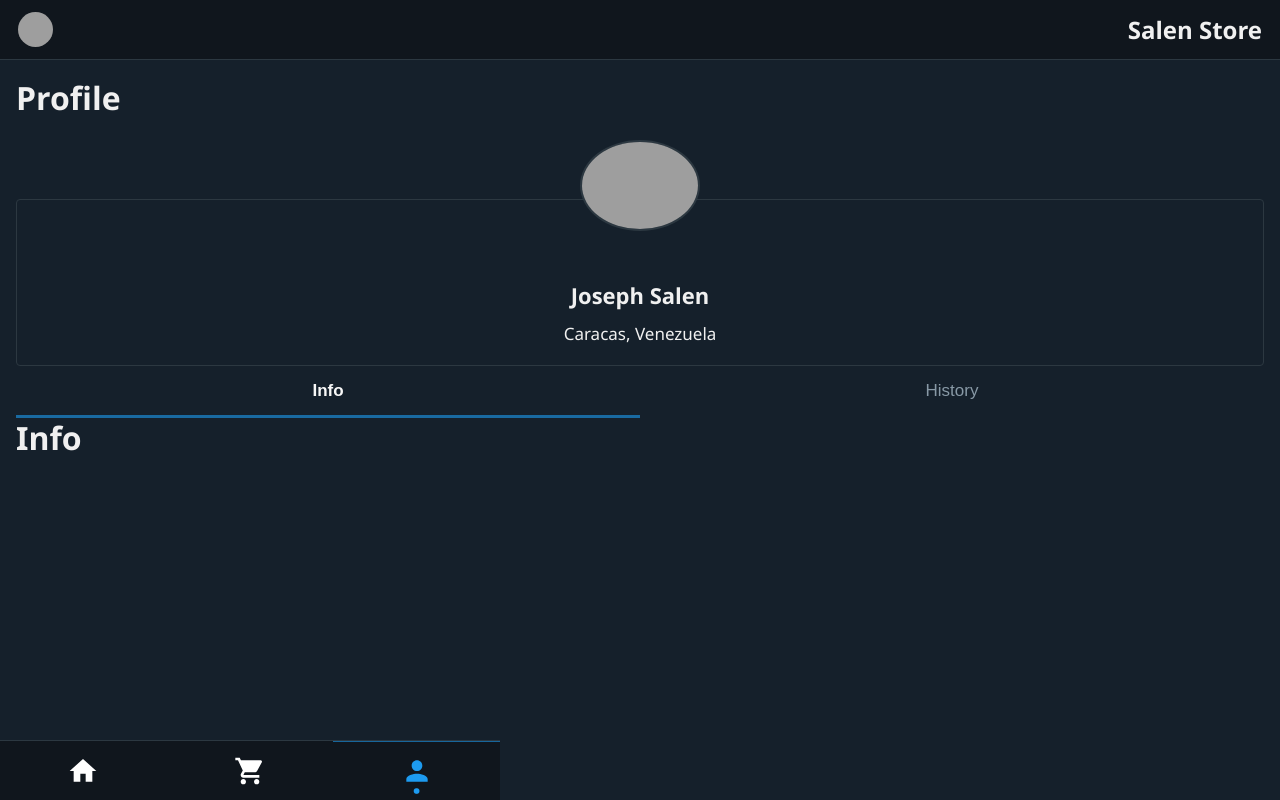
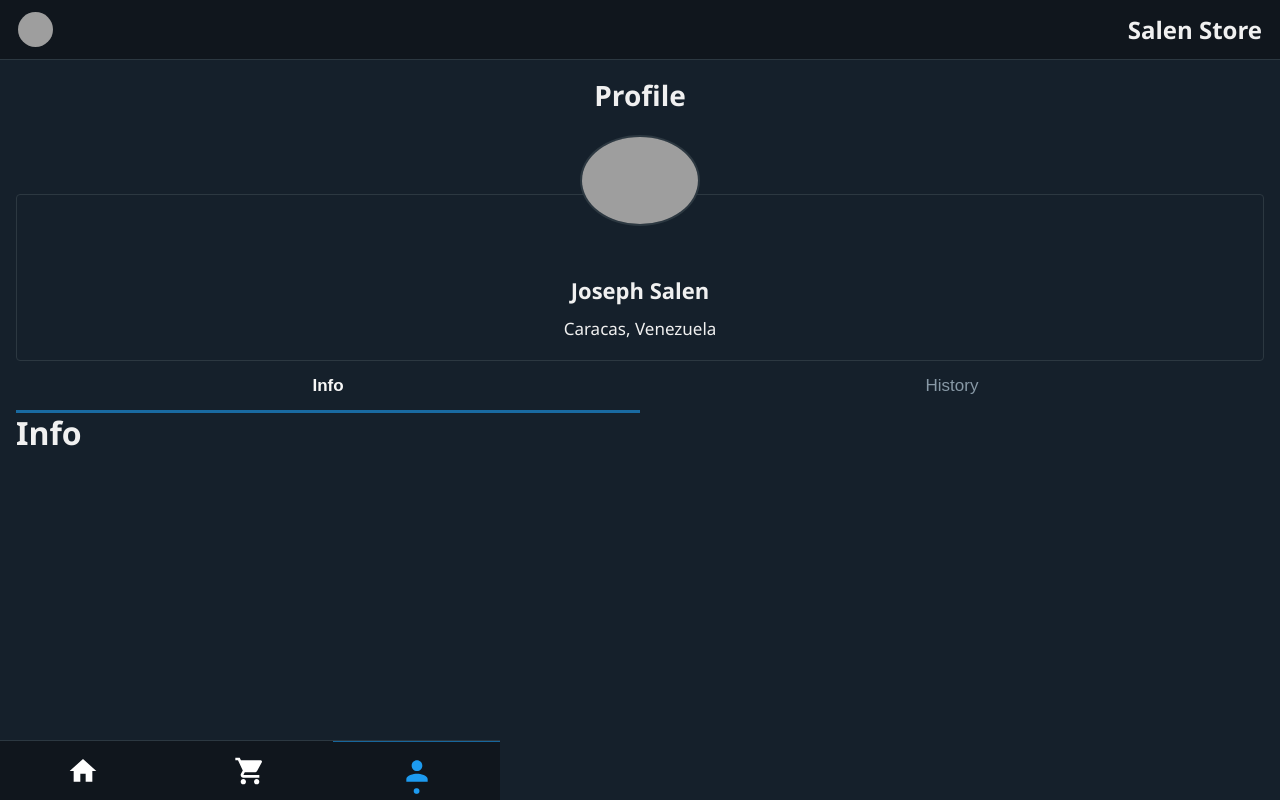
Before and after one commit to jsalen-23/react-ecommerce, a React app: page /user in a window 1280 px wide. Built offline with nearby package versions, Linux system fonts and the light colour scheme; grey boxes are pictures that could not be loaded; the HTML template or start-up script is replaced by a standard one.

Commit message:
change title styling

```diff
--- a/src/pages/User/index.js
+++ b/src/pages/User/index.js
@@ -4,14 +4,14 @@ import UserCard from '../../components/UserCard';
 import UserInfo from '../../components/UserInfo';
 import UserHistory from '../../components/UserHistory';
 
-import { BtnWrapper, Button } from './styles';
+import { BtnWrapper, Button, Title } from './styles';
 
 const User = () => {
   const [show, setShow] = useState(false);
 
   return (
     <Layout title='My account'>
-      <h1>Profile</h1>
+      <Title>Profile</Title>
       <UserCard />
       <BtnWrapper>
         <Button onClick={() => setShow(false)} active={!show}>
--- a/src/pages/User/styles.js
+++ b/src/pages/User/styles.js
@@ -1,4 +1,10 @@
 import styled from 'styled-components';
+
+export const Title = styled.h1`
+  font-size: 28px;
+  font-weight: 700;
+  text-align: center;
+`;
 
 export const BtnWrapper = styled.div`
   width: 100%;
```
